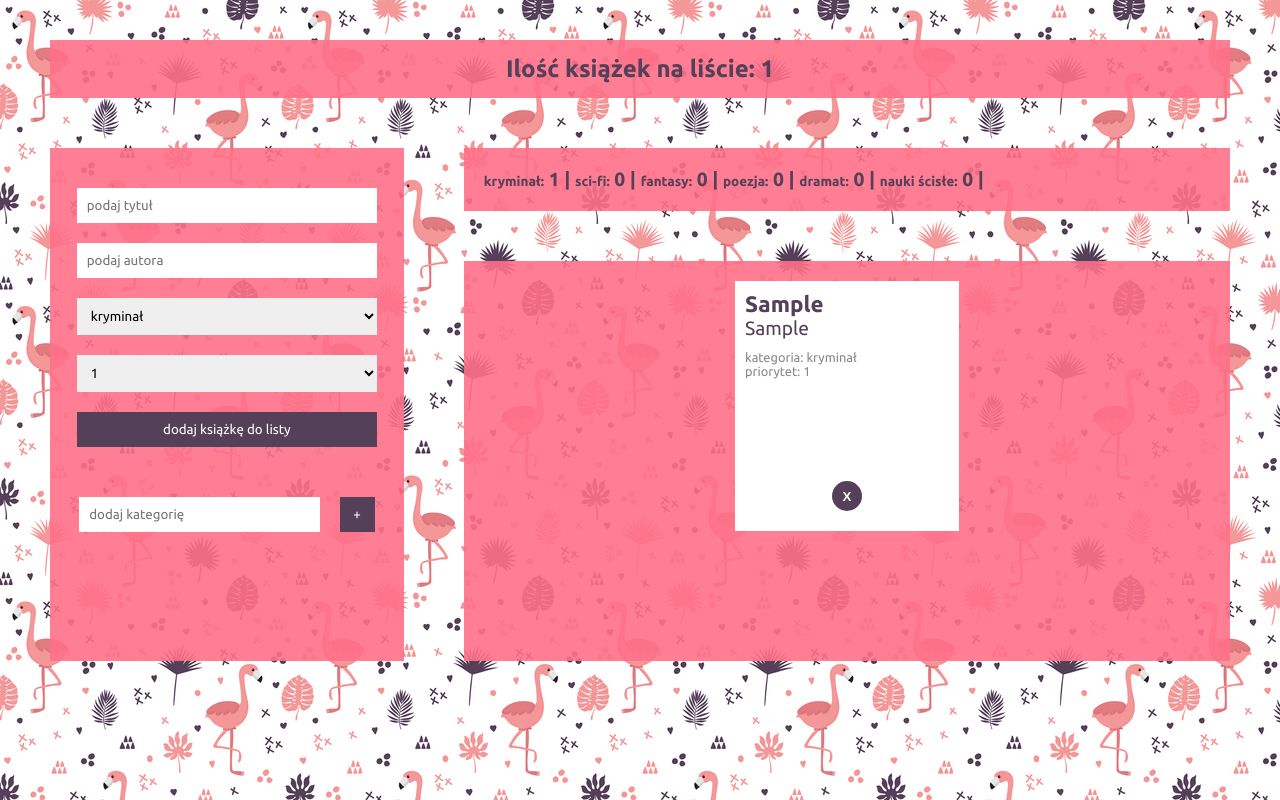
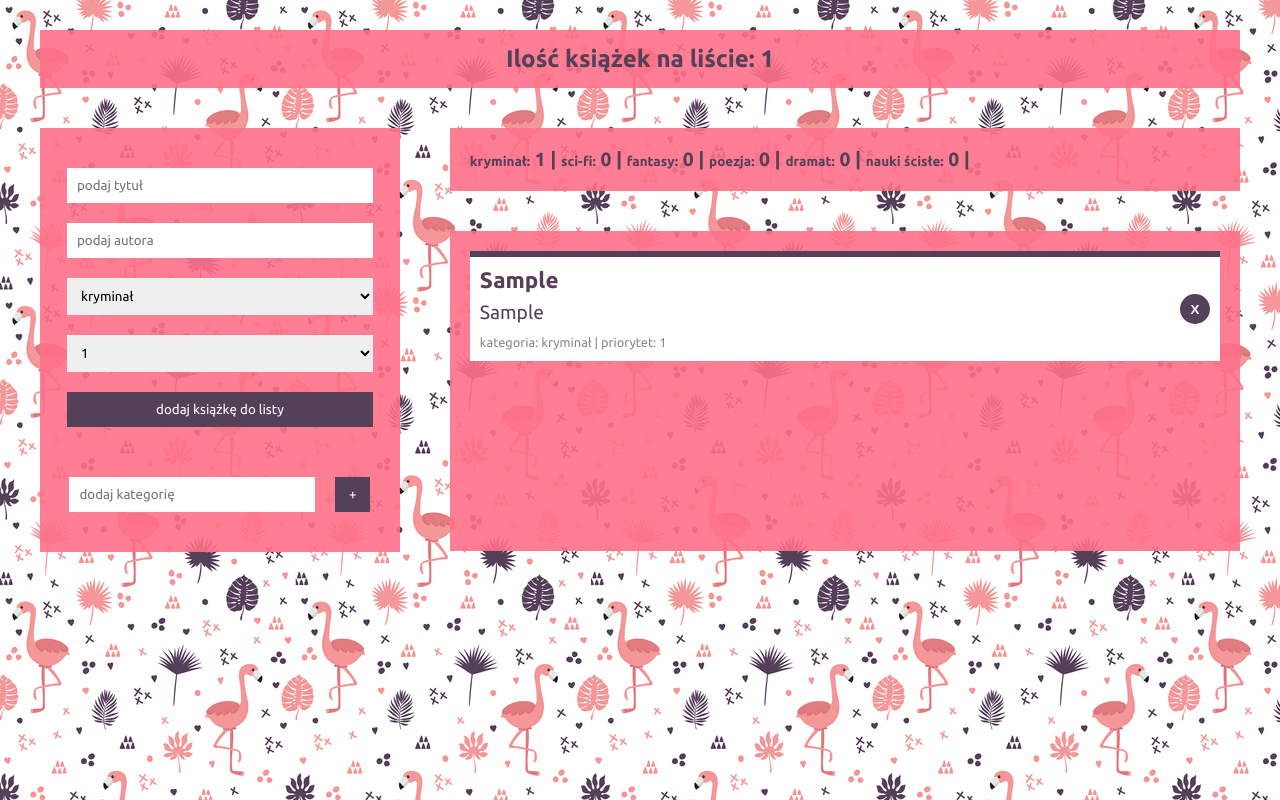
Before and after one commit to GhostOcelot/Book-list, a website built with webpack: page src/index.html in a window 1280 px wide. Both pictures are taken after typing "Sample", "Sample" into the empty fields and a click on the input "dodaj książkę do listy". Built offline with nearby package versions, Linux system fonts and the light colour scheme; files whose address does not match are found by name.

Commit message:
Styles polished

```diff
--- a/src/js/books.js
+++ b/src/js/books.js
@@ -30,6 +30,7 @@ export const addBook = () => {
 
 const removeBook = (e) => {
   const bookToRemove = e.target.parentElement
+  console.log(bookToRemove)
   books = books.filter((item) => bookToRemove.firstElementChild.textContent !== item.title)
   localStorage.setItem("books", JSON.stringify(books))
   createBookList()
@@ -51,11 +52,11 @@ export const createBookList = () => {
     const singleBook = document.createElement("div")
     singleBook.classList.add("single-book")
     singleBook.innerHTML = `
-    <h3 class="title">${item.title}</h3>
-    <p class="author">${item.author}</p>
-    <p class="small">kategoria: ${item.category}</p>
-    <p class="small">priorytet: ${item.priority}</p>
-    <button class="remove-book-button">X</button>
+      <h3 class="title">${item.title}</h3>
+      <p class="author">${item.author}</p>
+      <span class="small">kategoria: ${item.category} | </span>
+      <span class="small">priorytet: ${item.priority}</span>
+      <button class="remove-book-button">X</button>
     `
     singleBook.lastElementChild.addEventListener("click", removeBook)
     bookList.appendChild(singleBook)
--- a/src/scss/index.scss
+++ b/src/scss/index.scss
@@ -12,7 +12,7 @@ $button-color: rgb(85, 64, 89);
 }
 
 body {
-  margin: 40px;
+  margin: 30px;
   font-family: $main-font;
   color: $text-color;
 }
@@ -21,7 +21,7 @@ body {
   text-align: center;
   background-color: $box-color;
   padding: 15px;
-  margin: 0 10px 40px 10px;
+  margin: 0 10px 30px 10px;
   color: $button-color;
 }
 
@@ -84,10 +84,10 @@ body {
     display: flex;
     flex-direction: column;
     flex-basis: 70%;
-    padding: 0 0 0 40px;
+    padding: 0 0 0 30px;
     .counters-container {
       background-color: $box-color;
-      margin: 10px 10px 40px 10px;
+      margin: 10px 10px 30px 10px;
       padding: 20px;
       font-size: 1.2em;
       font-weight: 700;
@@ -98,28 +98,30 @@ body {
     }
     .book-list {
       background-color: $box-color;
-      min-height: 400px;
+      min-height: 320px;
       margin: 10px;
       padding: 10px;
       display: flex;
-      justify-content: space-evenly;
+      justify-content: flex-start;
+      align-items: flex-start;
       flex-wrap: wrap;
       .single-book {
+        border-top: 6px solid $button-color;
         background-color: $text-color;
         color: black;
-        flex-basis: 30%;
-        min-width: 200px;
+        flex-basis: 100%;
+        height: 110px;
         margin: 10px;
         padding: 10px;
         color: $button-color;
-        height: 250px;
         position: relative;
         .title {
           font-size: 1.4em;
+          margin-bottom: 8px;
         }
         .author {
           font-size: 1.2em;
-          margin-bottom: 10px;
+          margin-bottom: 8px;
         }
         .small {
           color: #888;
@@ -129,8 +131,8 @@ body {
           width: 30px;
           height: 30px;
           position: absolute;
-          bottom: 20px;
-          left: calc(50% - 15px);
+          top: calc(50% - 15px);
+          right: 10px;
           display: flex;
           justify-content: center;
           align-items: center;
@@ -151,7 +153,7 @@ body {
   .main-container {
     flex-direction: column;
     .right-container {
-      padding: 40px 0 0 0;
+      padding: 30px 0 0 0;
       .counters-container {
         margin-top: 0;
       }
```
